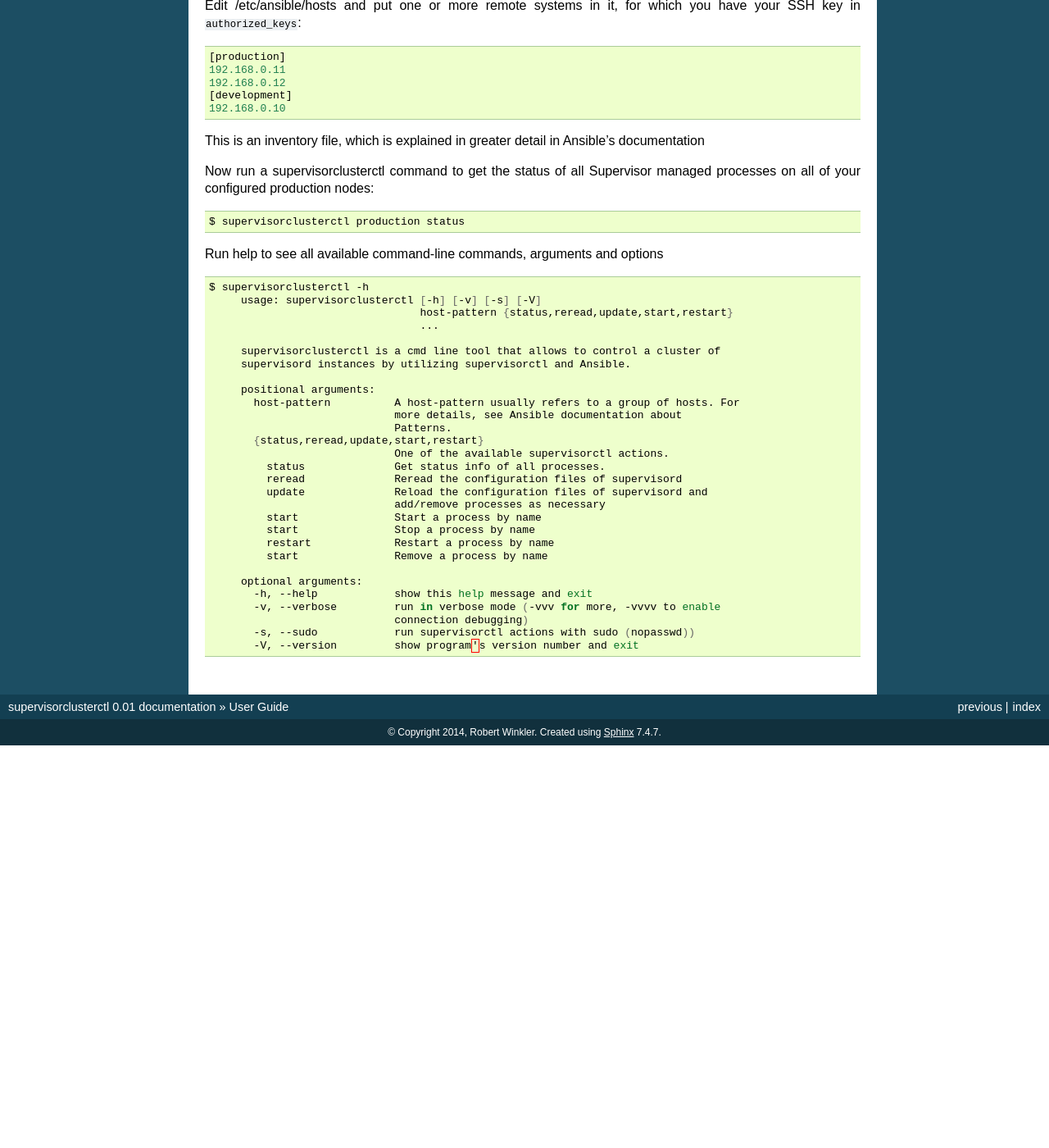
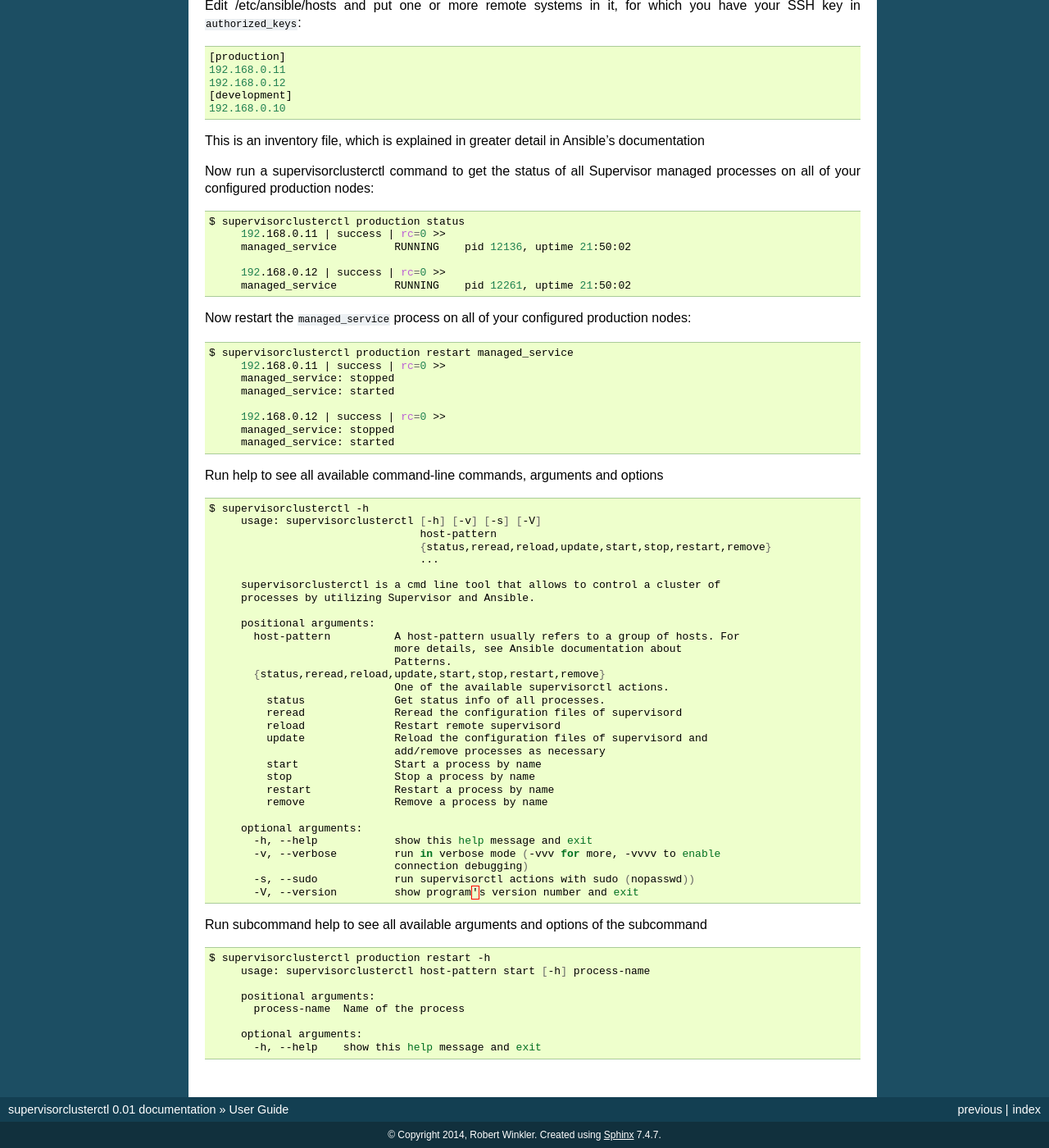
Before and after one commit to RobWin/supervisorclusterctl, a Sphinx documentation site: the page built from docs/source/user_guide.rst, in a window 1280 px wide and 1400 px high, scrolled down 307 px. Shown: the whole window at 82% size. Built offline with Sphinx 7.4.7, drawn with Linux system fonts in a browser that asks for light colours; before the commit the page ends 1216 px from its top, so only the background shows below that.

Commit message:
Fixed User Guid and Command Line subcommand names

```diff
--- a/docs/source/user_guide.rst
+++ b/docs/source/user_guide.rst
@@ -24,6 +24,25 @@ Now run a supervisorclusterctl command to get the status of all Supervisor manag
 .. code-block:: bash
 
    $ supervisorclusterctl production status
+	192.168.0.11 | success | rc=0 >>
+	managed_service		RUNNING    pid 12136, uptime 21:50:02
+
+	192.168.0.12 | success | rc=0 >>
+	managed_service		RUNNING    pid 12261, uptime 21:50:02
+
+Now restart the ``managed_service`` process on all of your configured production nodes:
+
+.. code-block:: bash
+
+   $ supervisorclusterctl production restart managed_service
+	192.168.0.11 | success | rc=0 >>
+	managed_service: stopped
+	managed_service: started
+
+	192.168.0.12 | success | rc=0 >>
+	managed_service: stopped
+	managed_service: started
+
 
 Run help to see all available command-line commands, arguments and options
 
@@ -31,26 +50,28 @@ Run help to see all available command-line commands, arguments and options
 
    $ supervisorclusterctl -h
 	usage: supervisorclusterctl [-h] [-v] [-s] [-V]
-	                            host-pattern {status,reread,update,start,restart}
+	                            host-pattern
+	                            {status,reread,reload,update,start,stop,restart,remove}
 	                            ...
 
 	supervisorclusterctl is a cmd line tool that allows to control a cluster of
-	supervisord instances by utilizing supervisorctl and Ansible.
+	processes by utilizing Supervisor and Ansible.
 
 	positional arguments:
 	  host-pattern          A host-pattern usually refers to a group of hosts. For
 	                        more details, see Ansible documentation about
 	                        Patterns.
-	  {status,reread,update,start,restart}
+	  {status,reread,reload,update,start,stop,restart,remove}
 	                        One of the available supervisorctl actions.
 	    status              Get status info of all processes.
 	    reread              Reread the configuration files of supervisord
+	    reload              Restart remote supervisord
 	    update              Reload the configuration files of supervisord and
 	                        add/remove processes as necessary
 	    start               Start a process by name
-	    start               Stop a process by name
+	    stop                Stop a process by name
 	    restart             Restart a process by name
-	    start               Remove a process by name
+	    remove              Remove a process by name
 
 	optional arguments:
 	  -h, --help            show this help message and exit
@@ -58,3 +79,16 @@ Run help to see all available command-line commands, arguments and options
 	                        connection debugging)
 	  -s, --sudo            run supervisorctl actions with sudo (nopasswd))
 	  -V, --version         show program's version number and exit
+
+Run subcommand help to see all available arguments and options of the subcommand
+
+.. code-block:: bash
+
+   $ supervisorclusterctl production restart -h
+	usage: supervisorclusterctl host-pattern start [-h] process-name
+
+	positional arguments:
+	  process-name  Name of the process
+
+	optional arguments:
+	  -h, --help    show this help message and exit
```
Also changed, not shown: 1 other file.
